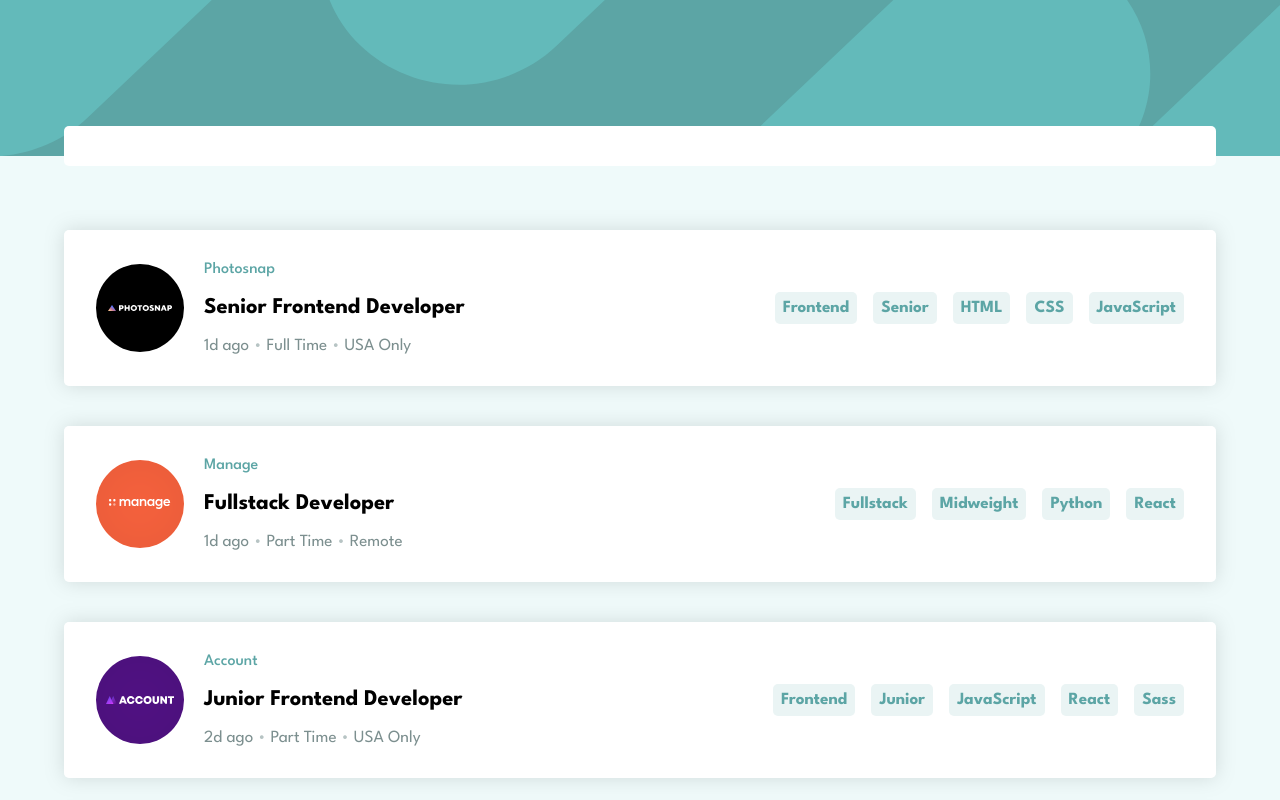
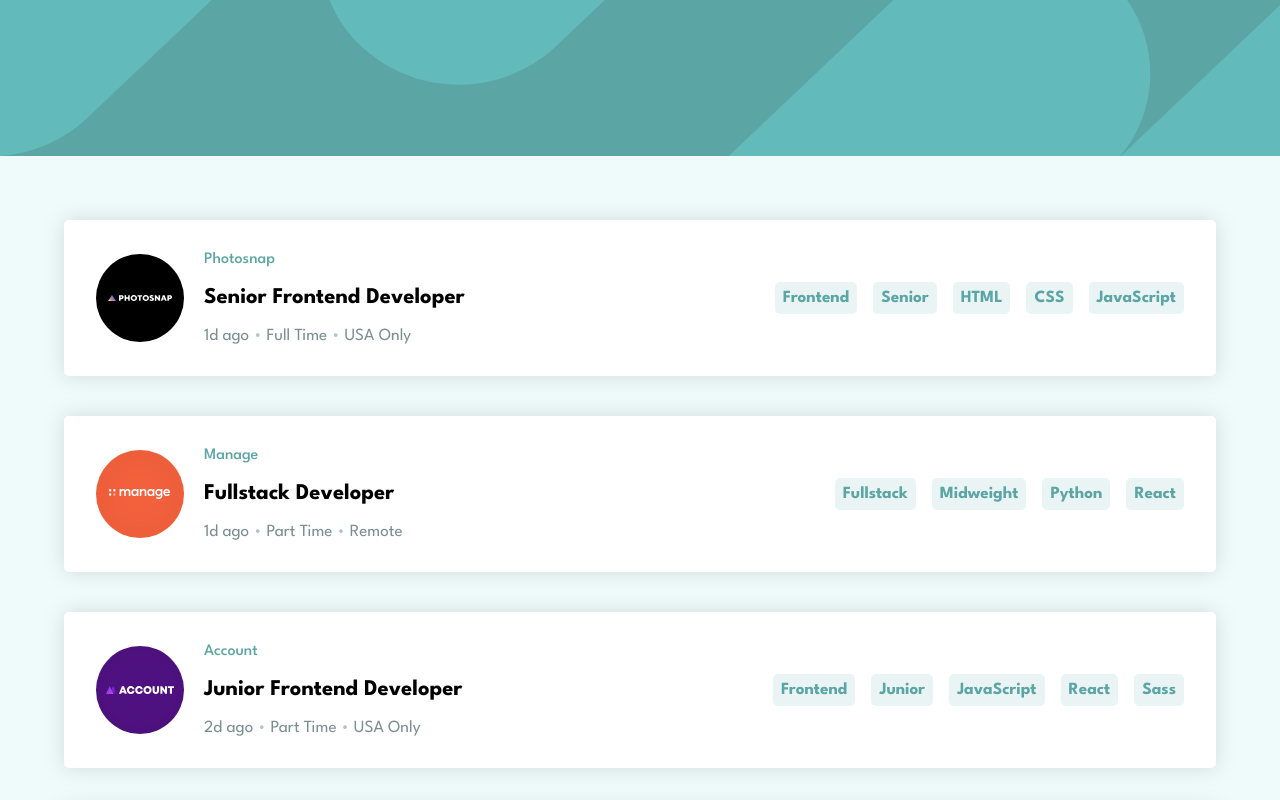
Before and after one commit to RyanNolan1/react-job-listing, a React (Create React App) app: page / in a window 1280 px wide. Shown: the top 800 px of the page. Built offline with nearby package versions, Linux system fonts and the light colour scheme.

Commit message:
this will only show the job filters area if there are job filters active

```diff
--- a/src/App.css
+++ b/src/App.css
@@ -100,6 +100,10 @@ header {
   flex-wrap: wrap;
 }
 
+.hidden {
+  display:none;
+}
+
 .job-details-button-container {
   display: flex;
   flex-direction: row;
--- a/src/App.js
+++ b/src/App.js
@@ -64,10 +64,10 @@ function JobDetailsList({ jobDetails, onDeleteFilter }) {
   return (
     <div>
       <header></header>
-      <div className="job-details-buttons-container">
+      <div className={jobDetails.length === 0 ? "hidden" : "job-details-buttons-container" }>
         {jobDetails.map((jobDetail) => {
           return (
-            <div className="job-details-button-container"   key={jobDetail.id}>
+            <div className="job-details-button-container" key={jobDetail.id}>
               <p className="job-details-button-text">{Object.values(jobDetail)[1]}</p>
               <button
                 className="job-details-button"
```
